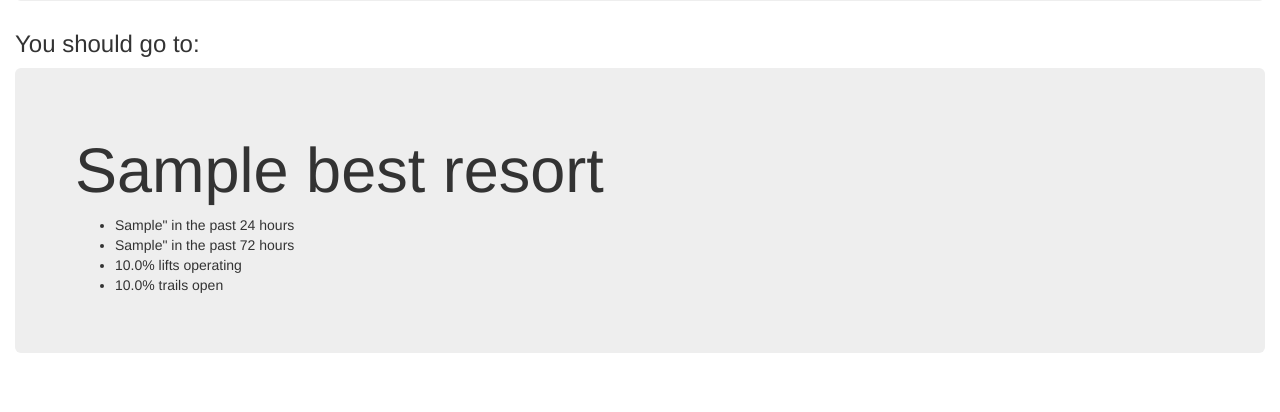
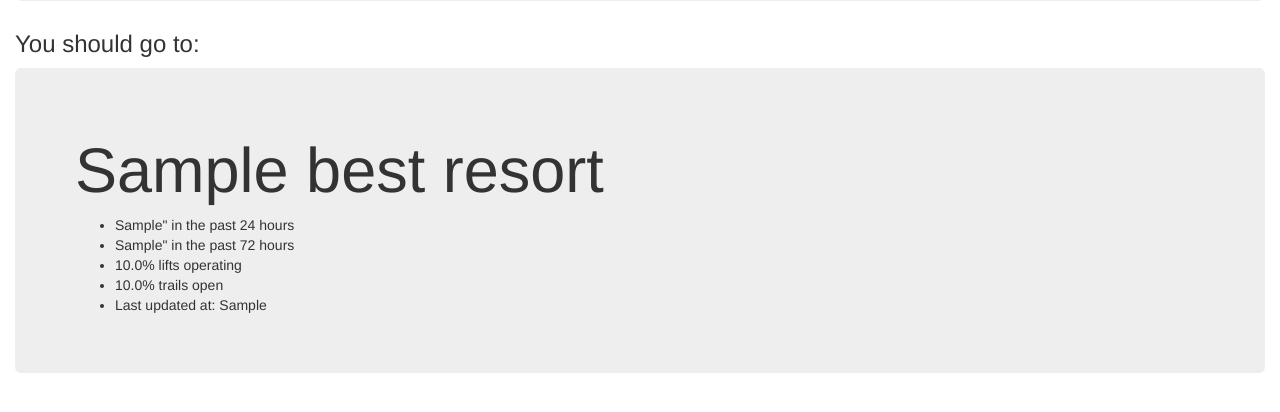
Before and after one commit to tehClayton/snow-report-solved-2, a Flask app: template templates/index.html in a window 1280 px wide. Shown: the part 255-667 px from the top of the page. Run offline with Flask 2, Linux system fonts and the light colour scheme; the template is opened without the code that fills it: most values are stand-ins (such as "Sample title", 1, 10 or a date in 2020); parts of the project's set-up code (start-up, migrations or seed data) failed here and were passed over; some libraries are stand-ins or nearby versions.

Commit message:
Finishing touches

```diff
--- a/app.py
+++ b/app.py
@@ -25,7 +25,6 @@ def home():
 		.order_by(SkiResort.inches_24_hr.desc())\
 		.filter(and_(SkiResort.scrape_ts==latest_scrape_ts,
 			SkiResort.open_status==True)).first()
-	print(best_resort.resort_name)
 
 	# Return template and data
 	return render_template("index.html", best_resort=best_resort)
--- a/templates/index.html
+++ b/templates/index.html
@@ -23,6 +23,7 @@
         <li>{{best_resort.inches_72_hr}}" in the past 72 hours</li>
         <li>{{'%.1f'|format(best_resort.open_lift_pct*100)}}% lifts operating</li>
         <li>{{'%.1f'|format(best_resort.open_trail_pct*100)}}% trails open</li>
+        <li>Last updated at: {{best_resort.scrape_ts}}</li>
       </ul>
     </div>
   </div>
```
